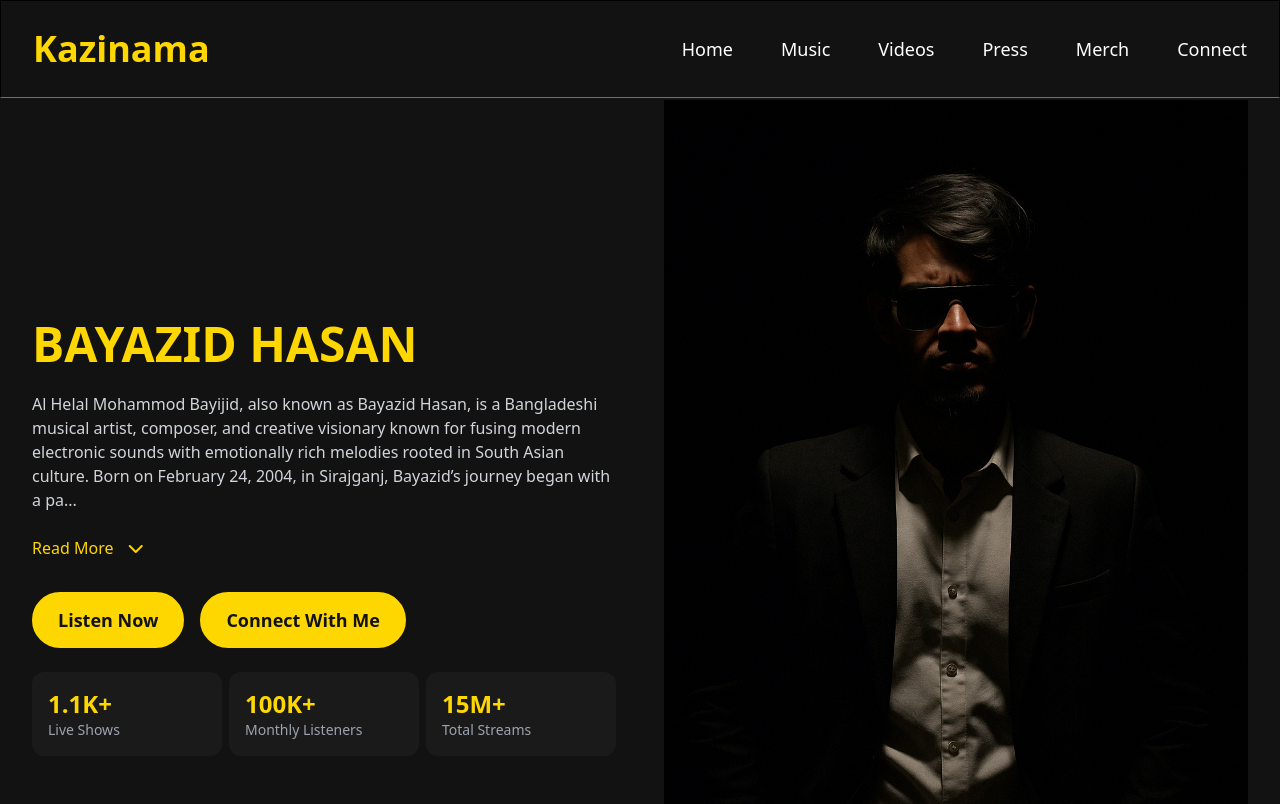
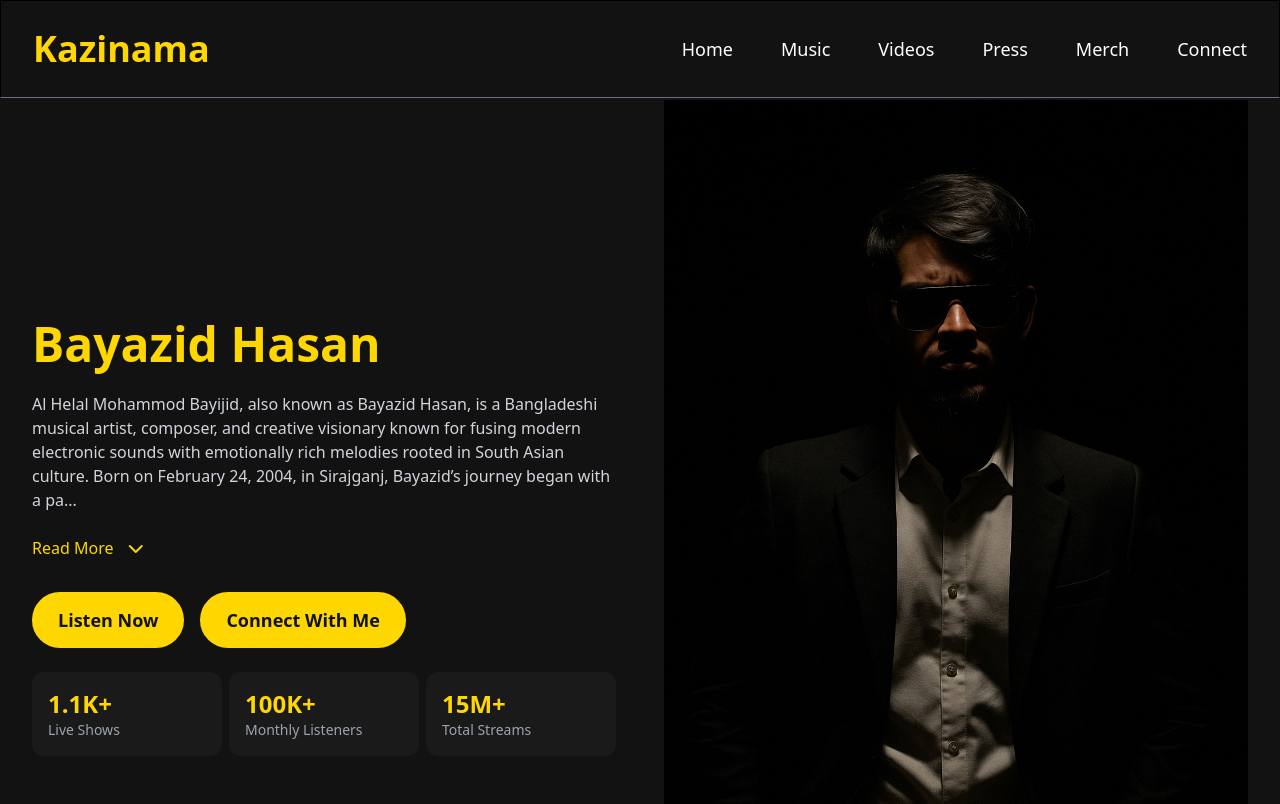
Before and after one commit to LitanMolla/music-player, a React (Vite) app: page / in a window 1280 px wide. Shown: the top 804 px of the page. Built offline with nearby package versions, Linux system fonts and the light colour scheme.

Commit message:
Update Hero.jsx

```diff
--- a/src/components/Hero.jsx
+++ b/src/components/Hero.jsx
@@ -25,7 +25,7 @@ const Hero = () => {
         <div className="max-w-customContainer m-auto px-4 md:px-6 lg:px-8">
           <div className="flex-col md:flex-row flex gap-12 items-center">
             <div className="md:w-1/2 space-y-6 text-center md:text-left">
-              <h1 className="text-5xl text-brand font-semibold">BAYAZID HASAN</h1>
+              <h1 className="text-5xl text-brand font-semibold">Bayazid Hasan</h1>
 
               <p className="text-[#D1D5DB] text-base">
                 {isExpanded ? fullText : shortText}
```
